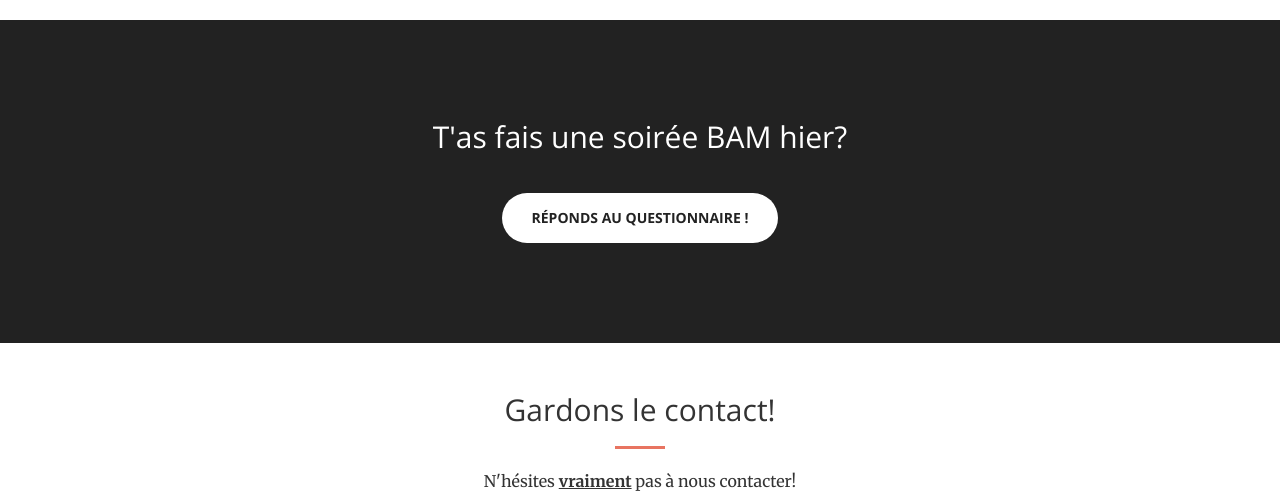
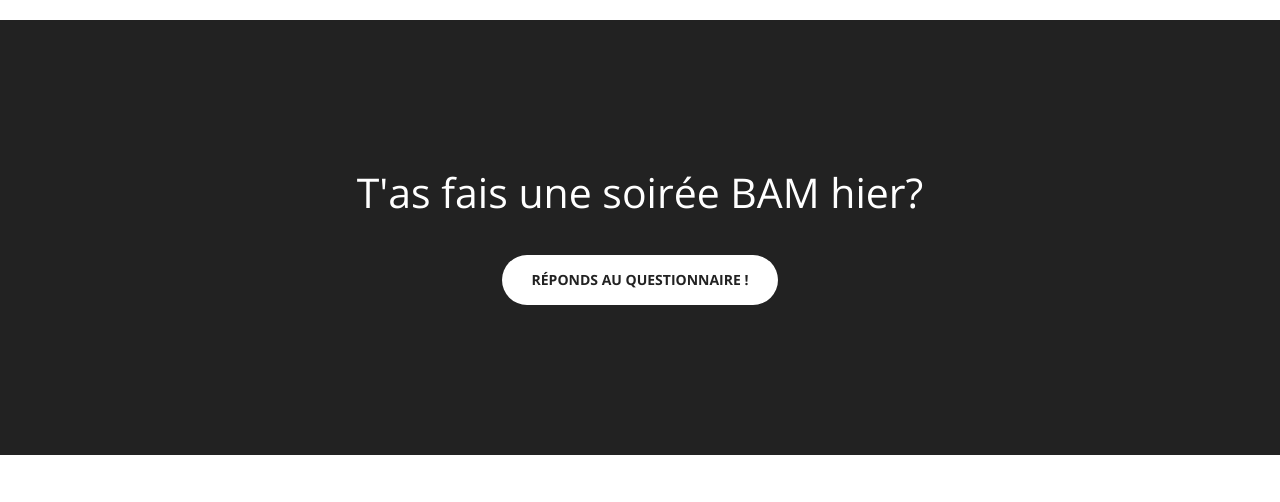
Before and after one commit to PhilippeSiguret/bam, a plain HTML site: page index.html in a window 1280 px wide. Shown: the part 2280-2782 px from the top of the page. Drawn offline with nearby package versions, Linux system fonts and the light colour scheme.

Commit message:
Mise à jour de David

```diff
--- a/css/creative.css
+++ b/css/creative.css
@@ -138,7 +138,8 @@
 
     .navbar-default .nav > li>a,
     .navbar-default .nav>li>a:focus {
-        color: rgba(255,255,255,.9);
+        color: rgba(255,255,255,1);
+
     }
 
     .navbar-default .nav > li>a:hover,
--- a/index.html
+++ b/index.html
@@ -138,7 +138,7 @@
         <div class="container">
             <div class="row">
                 <div class="col-lg-8 col-lg-offset-2 text-center">
-                    <h2 class="section-heading"> L'alpha test commence!</h2>
+                    <h2 class="section-heading"> L'alpha test commence ! </h2>
                     <hr class="light">
                     <p class="text-faded">10 boîtes sont dès à présent disponibles, prêtes à endiabler vos soirées. </p>
                     <p class="text-faded">Le principe est simple, on t’envoie une boîte, tu t’éclates, et le lendemain, entre deux dolipranes, tu réponds au questionnaire en ligne pour nous aider à améliorer le jeu. </p>
@@ -293,8 +293,8 @@
 
     <aside class="bg-dark">
         <div class="container text-center">
-            <div class="call-to-action" style="padding: 50px;">
-                <h2>T'as fais une soirée BAM hier?</h2>
+            <div class="call-to-action" style="padding: 100px;">
+                <h2 style="font-size: 41px;">T'as fais une soirée BAM hier?</h2>
                 <br>
                 <a href="http://bit.ly/lendemaindubam" class="btn btn-default btn-xl wow tada"> Réponds au questionnaire ! </a>
             </div>
```
